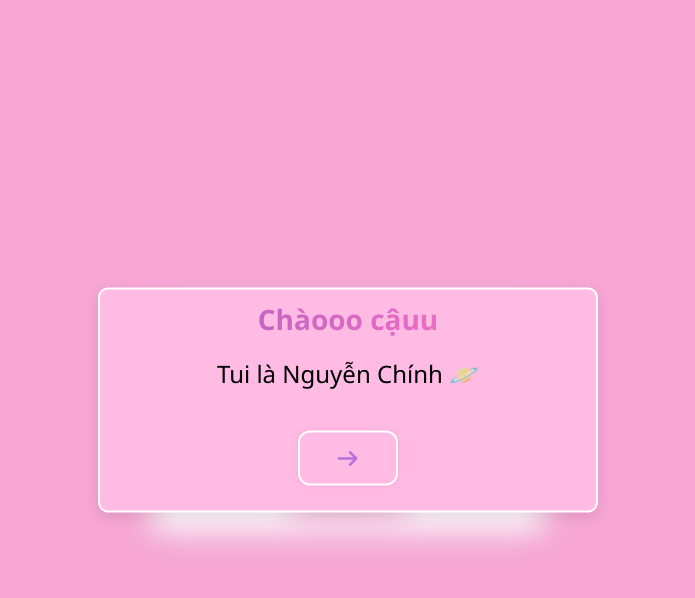
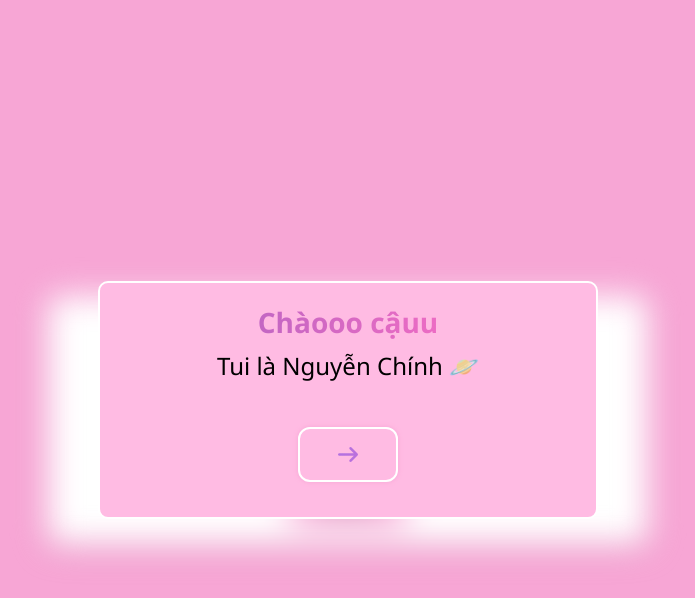
Before and after one commit to rzywi/mot.chut.tam.su, a plain HTML site: page index.html in a window 1280 px wide. Both pictures are taken after a click on the button "Bắt đầu". Shown: the whole page, without its empty margins (292-987 px from the left). Drawn offline with Linux system fonts and the light colour scheme.

Commit message:
Update styles.css

```diff
--- a/styles.css
+++ b/styles.css
@@ -8,21 +8,23 @@
 
 /* Body */
 body {
+    cursor: default;
+    background: #f7a6d5;
+    padding: 20px;
+    overflow: hidden;
+}
 
-    cursor: default;
-    overflow: hidden;      /* cho phép scroll dọc nếu cần */
-    background: #f7a6d5;
-    padding: 20px;           /* tránh sát mép màn hình trên mobile */
-}
 .main {
     transition: .3s ease;
 }
+
 .main.active {
     filter: blur(16px);
 }
+
+/* Home */
 .home {
     height: 100vh;
-    width: 100%;
     display: flex;
     justify-content: center;
     align-items: center;
@@ -30,22 +32,18 @@ body {
 
 /* Card lựa chọn */
 .luachon {
-    max-width: 600px;  /* không quá rộng trên PC */
+    width: 100%;
+    max-width: 600px;
+    background: #fff;
+    padding: 20px;
+    border-radius: 12px;
+    box-shadow: 0 5px 15px rgba(0,0,0,0.1);
     display: flex;
     flex-direction: column;
     align-items: center;
-    background: #fff;
-    border-radius: 12px;
-    padding: 20px;
-    box-shadow: 0 5px 15px rgba(0,0,0,0.1);
+    text-align: center;
 }
 
-.luachon h1 {
-    text-align: center;
-    font-size: 48px;
-    margin-bottom: -25px;
-
-}
 @keyframes gradient {
     0% { background-position: 0% 50%; }
     50% { background-position: 100% 50%; }
@@ -53,7 +51,7 @@ body {
 }
 
 .luachon h1 {
-    font-family: 'Poppins', sans-serif;
+    font-size: clamp(32px, 7vw, 48px);
     font-weight: 600;
     background: linear-gradient(270deg, #ff6ec4, #7873f5, #ffcb6b);
     background-size: 600% 600%;
@@ -61,41 +59,29 @@ body {
     -webkit-background-clip: text;
     -webkit-text-fill-color: transparent;
     animation: gradient 5s ease infinite;
-    text-align: center;
 }
 
-
-
 .luachon p {
-    text-align: center;
-    font-size: 64px;
+    margin: 25px 0;
     font-size: clamp(14px, 5vw, 28px);
-    margin: 30px;
 }
 
-
-
-
-.luachon .start-btn {
+.start-btn {
     width: 120px;
     height: 55px;
-    border: 2px solid #ffffff;
+    border: 2px solid #fff;
     background: #f7a6d5;
-    outline: none;
     border-radius: 12px;
     box-shadow: 0 0 5px #f7a6d5;
-    letter-spacing: 1px;
-    font-weight: 600 ;
+    font-weight: 600;
     cursor: pointer;
     transition: 0.3s;
 }
 
-
-.luachon .start-btn:hover {
-    color: #ffffff;
+.start-btn:hover {
     background: #ff8fd6;
-    border-color: #ffffff;
     box-shadow: 0 0 10px #ff8fd6, 0 0 25px #ff8fd6;
+    color: #fff;
 }
 
 #btn-continue {
@@ -106,132 +92,124 @@ body {
     -webkit-background-clip: text;
     -webkit-text-fill-color: transparent;
     animation: gradient 5s ease infinite;
-    text-align: center;
 }
 
+
+/* Popup */
 .popup-info {
-    position: absolute;
+    position: fixed;
     top: 50%;
     left: 50%;
     transform: translate(-50%, -50%) scale(.9);
-    width: 500px;
+    width: min(500px, 90%);
     background: #ffbbe3;
-    border: 2px solid #ffffff;
+    border: 2px solid #fff;
+    padding: 20px;
     border-radius: 10px;
-    padding: 10px 25px;
-    box-shadow: 0 5px 15px rgba(0,0,0,0.1);
     opacity: 0;
     pointer-events: none;
-    transition: 1s ease;
-    display: flex;              /* bật flex */
-    flex-direction: column;     /* xếp theo cột */
-    justify-content: center;    /* canh giữa theo chiều dọc */
-    align-items: center;        /* canh giữa theo chiều ngang */
-    text-align: center;
+    transition: .8s ease;
+    display: flex;
+    flex-direction: column;
+    align-items: center;
 }
+
 .popup-info.active {
     opacity: 1;
     pointer-events: auto;
     transform: translate(-50%, -50%) scale(1);
 }
-
 .popup-info h2 {
-    font-size: 28px;
-    padding-bottom: 15px;
+    font-size: clamp(22px, 6vw, 28px);
     background: linear-gradient(270deg, #ff6ec4, #825ec2, #94a9ff);
     background-size: 600% 600%;
     background-clip: text;
     -webkit-background-clip: text;
     -webkit-text-fill-color: transparent;
     animation: gradient 6s ease infinite;
-    text-align: center;
-}
-.popup-info .info {
-    font-size: 24px;
-    font-weight: 500;
-    margin: 4px 0;
 }
 
+.popup-info .info {
+    margin: 8px 0;
+    font-size: clamp(16px, 4vw, 24px);
+    font-weight: 500;
+}
 
-
-
-.popup-info .btn-group {
+.btn-group {
     display: flex;
-    justify-content: center;
-    align-items: center;
+    gap: 15px;
     padding: 15px;
 }
 
-
-
-.popup-info .info-btn {
+.info-btn {
     width: 100px;
     height: 55px;
-    border: 2px solid #ffffff;
+    border: 2px solid #fff;
     background: #f7a6d5;
-    outline: none;
     border-radius: 12px;
     box-shadow: 0 0 5px #f7a6d5;
-    letter-spacing: 1px;
-    font-weight: 600 ;
+    font-weight: 600;
     cursor: pointer;
-    transition: 0.3s;
+    transition: .3s;
     position: relative;
     overflow: visible;
 }
 
-/* Glow nhẹ kiểu anime */
-.popup-info .info-btn:hover {
+/* Glow anime */
+.info-btn:hover {
     background: #f8aaeb;
     color: #fff;
-    box-shadow: 0 0 12px #ffc3f0, 0 0 7px #090709;
+    box-shadow: 0 0 12px #ffc3f0, 0 0 7px #000;
     transform: scale(1.04);
 }
 
-/* Aura nhỏ gọn */
-.popup-info .info-btn:hover::before {
+/* Aura */
+.info-btn:hover::before {
     content: "";
     position: absolute;
     inset: -6px;
     border-radius: 14px;
-    background: radial-gradient(circle, rgba(255,150,230,0.8), rgba(255,100,210,0.2), transparent 70%);
+    background: radial-gradient(circle,
+        rgba(255,150,230,0.8),
+        rgba(255,100,210,0.2),
+        transparent 70%
+    );
     filter: blur(6px);
     animation: animeAuraMini 1.5s infinite linear;
     z-index: -1;
 }
 
 @keyframes animeAuraMini {
-    0%   { transform: rotate(0deg) scale(1); }
-    50%  { transform: rotate(180deg) scale(1.05); }
+    0% { transform: rotate(0) scale(1); }
+    50% { transform: rotate(180deg) scale(1.05); }
     100% { transform: rotate(360deg) scale(1); }
 }
 
-/* Hiệu ứng heart */
+/* Heart */
 .heart {
     position: absolute;
-    font-size: clamp(16px, 4vw, 32px); /* tự co dãn theo màn hình */
-    user-select: none;
+    font-size: clamp(16px, 4vw, 32px);
     pointer-events: none;
-    transition: opacity 1s linear, transform 1s ease;
     opacity: 1;
     filter: drop-shadow(0 0 5px #fddbff);
+    transition: opacity 1s linear, transform 1s ease;
 }
 
-/* Responsive typography */
-@media (max-width: 400px) {
-    .luachon h1 {
-        font-size: 38px;
+/* Text chuyển đổi */
+#displayText {
+    transition: opacity .7s ease;
+}
+
+#displayText.hidden {
+    opacity: 0;
+}
+
+/* Mobile tối ưu */
+@media (max-width: 480px) {
+    body {
+        padding: 10px;
     }
     .luachon {
         padding: 15px;
     }
 }
-
-#displayText {
-    transition: opacity .7s ease;
-    opacity: 1;
-}
-
-#displayText.hidden {
-    opacity: 0;
-}
```
